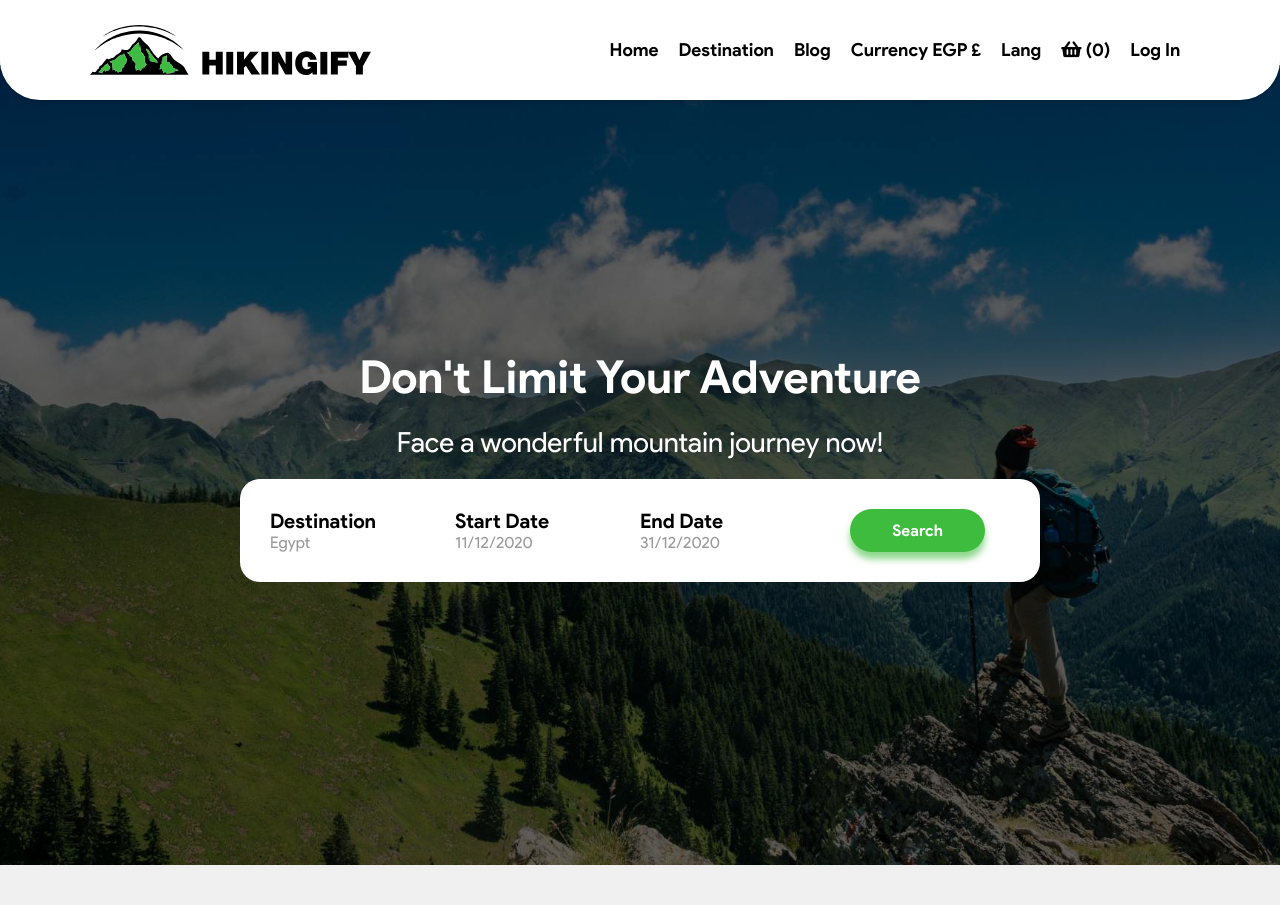
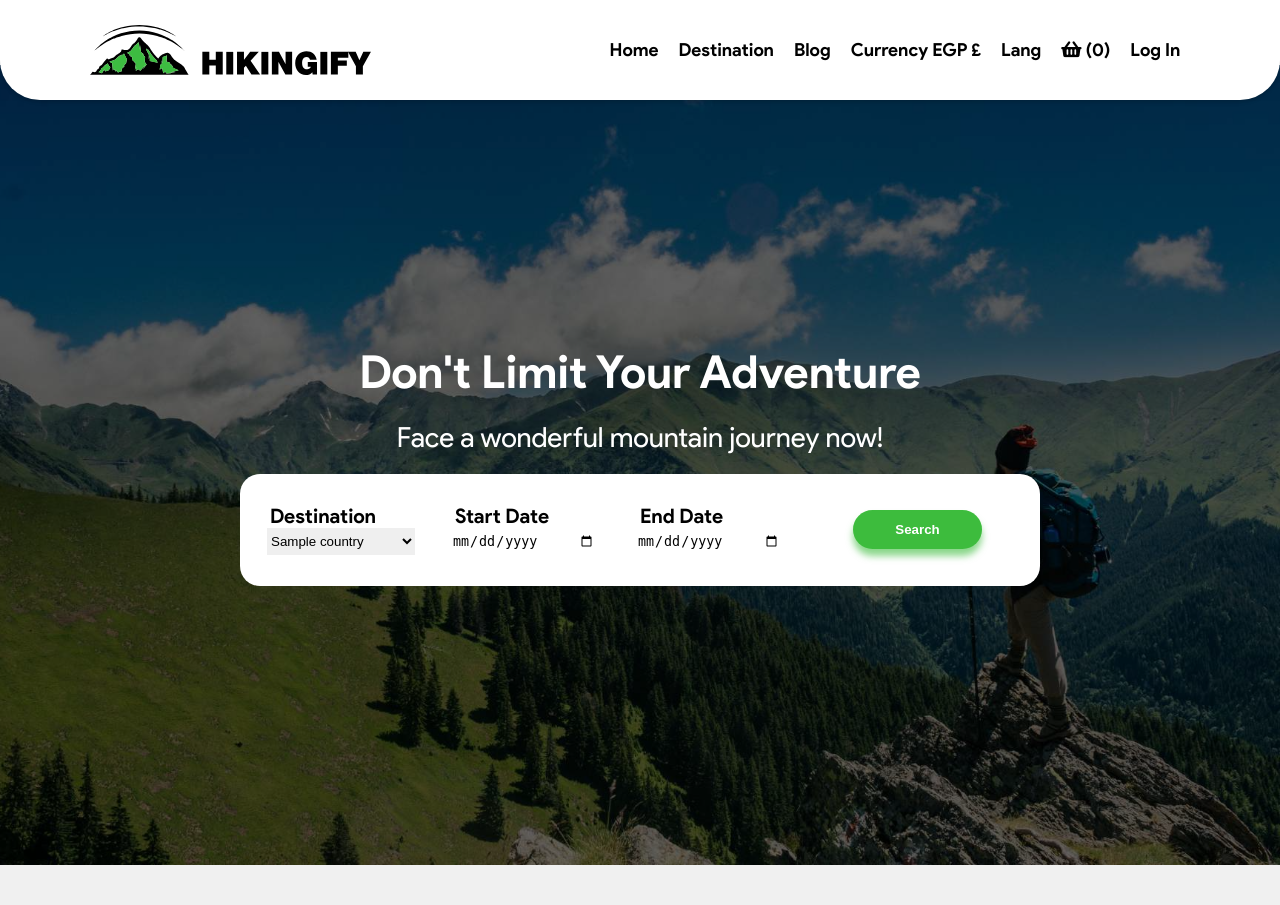
Before and after one commit to xBodda/lets-hike, a PHP site: page /zowjain/ in a window 1280 px wide. Shown: the top 905 px of the page. Run offline with PHP 8.4, Linux system fonts and the light colour scheme; data comes from the database, SQL or seed files in the repository; tables that the repository leaves empty or names only in its code hold one stand-in row (values such as "Sample post"); some libraries are stand-ins or nearby versions.

Commit message:
Search BackEnd

```diff
--- a/index.php
+++ b/index.php
@@ -1,5 +1,5 @@
 <?php
-  include('includes/head.php');
+  include_once('includes/head.php');
 ?>
 
 <!DOCTYPE html>
@@ -32,23 +32,32 @@
     <div class="content">
       <h1>Don't Limit Your Adventure</h1>
       <h2>Face a wonderful mountain journey now!</h2>
-      <div class="search-box">
+      <form method="GET" class="search-box" action="search.php">
         <div class="item">
           <h1>Destination</h1>
-          <p>Egypt</p>
+          <select name="country">
+            <?php
+              $countries = DB::query('SELECT * FROM country');
+              foreach($countries as $country){
+                ?>
+                  <option <?php echo ($country['iso']=="EG")?"selected":""; ?> value="<?php echo $country['id']; ?>"><?php echo $country['name']; ?></option>
+                <?php
+              }
+            ?>
+          </select>
         </div>
         <div class="item">
           <h1>Start Date</h1>
-          <p>11/12/2020</p>
+          <input type="date" required name="start-date">
         </div>
         <div class="item">
           <h1>End Date</h1>
-          <p>31/12/2020</p>
+          <input type="date" required name="end-date">
         </div>
         <div class="item">
-          <div class="xbutton center">Search</div>
+          <button type="submit" class="xbutton center">Search</button>
         </div>
-      </div>
+      </form>
     </div>
   </div>
   <!-- Top Banner END -->
--- a/layout/css/master.css
+++ b/layout/css/master.css
@@ -496,7 +496,13 @@ label {
 .top-banner .search-box p {
   color: #999;
 }
-
+.top-banner .search-box select,.top-banner .search-box input{
+  width:80%;
+  padding:5px;
+  border:0;
+  padding-left:0;
+  transform:translateX(-3px);
+}
 .heading-line {
   text-align: center;
   font-size: 30px;
```
Also changed, not shown: search.php (+56 -7 lines), 1 other file.
